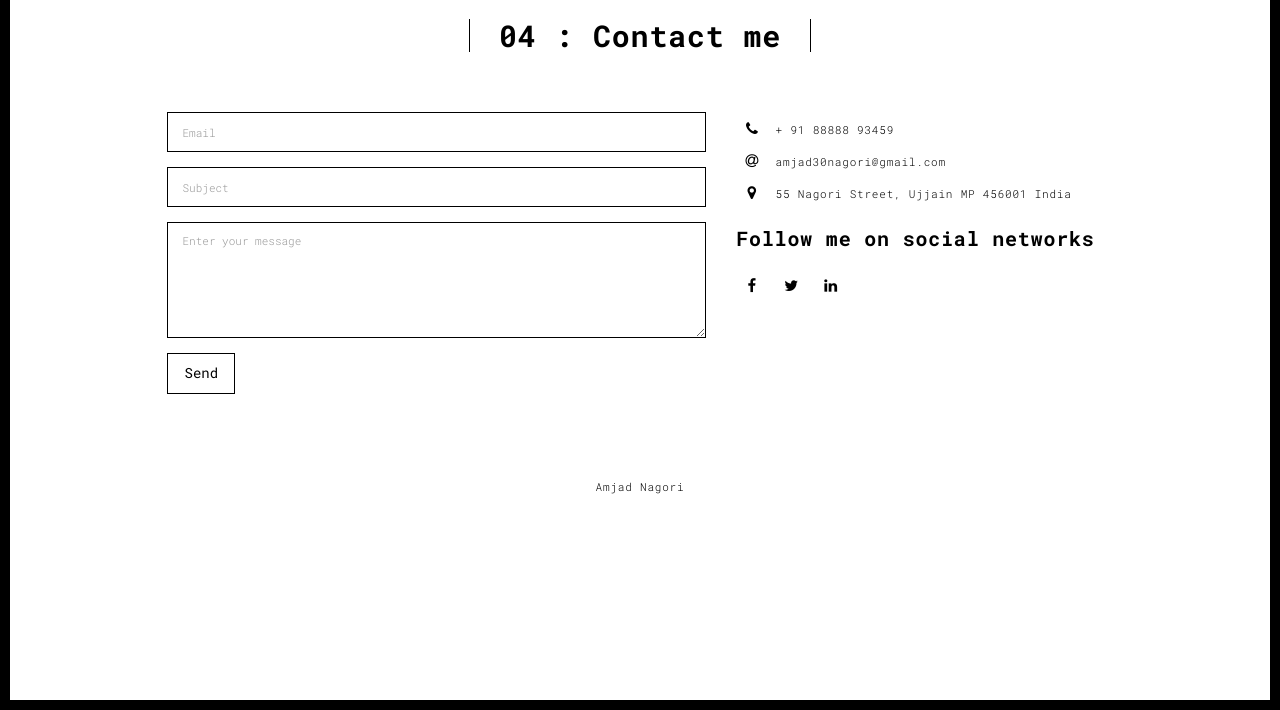
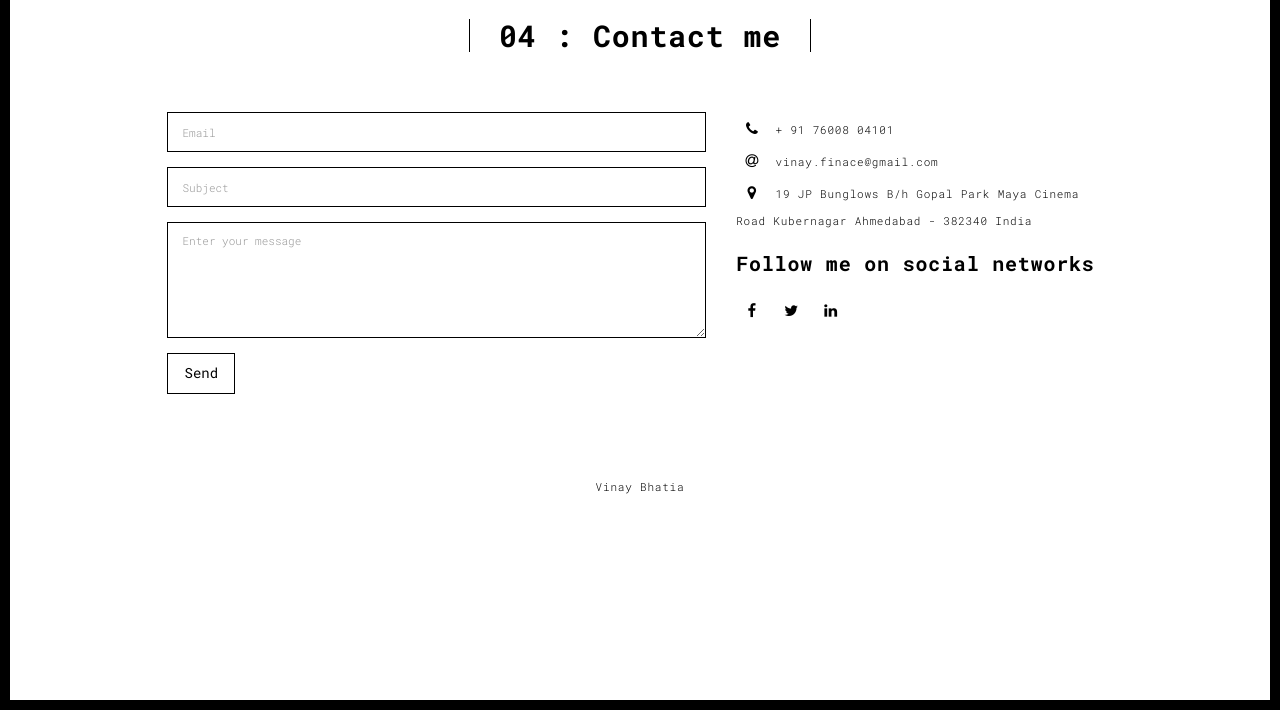
Before and after one commit to vaxs143/appservice, a Flask app: page /contact.html in a window 1280 px wide. Shown: the part 90-800 px from the top of the page. Run offline with Flask 2, Linux system fonts and the light colour scheme; some libraries are stand-ins or nearby versions.

Commit message:
Update contact.html

```diff
--- a/templates/contact.html
+++ b/templates/contact.html
@@ -15,7 +15,7 @@
   <link rel="apple-touch-icon" sizes="180x180" href="./static/assets/apple-icon-180x180.png">
   <link href="./static/assets/favicon.ico" rel="icon">
 
-  <title>Amjad Nagori - Contact</title>
+  <title>Vinay Bhatia - Contact</title>
 
 <link href="./static/main.3f6952e4.css" rel="stylesheet"></head>
 
@@ -79,19 +79,19 @@
                           <span class="fa-icon">
                             <i class="fa fa-phone" aria-hidden="true"></i>
                           </span>
-                          + 91 88888 93459
+                          + 91 76008 04101
                         </li>
                         <li>
                           <span class="fa-icon">
                             <i class="fa fa-at" aria-hidden="true"></i>
                           </span>
-                          amjad30nagori@gmail.com
+                          vinay.finace@gmail.com
                         </li>
                         <li>
                           <span class="fa-icon">
                             <i class="fa fa fa-map-marker" aria-hidden="true"></i>
                           </span>
-                          55 Nagori Street, Ujjain MP 456001 India
+                          19 JP Bunglows B/h Gopal Park Maya Cinema Road Kubernagar Ahmedabad - 382340 India
                         </li>
                       </ul>
                       <h3>Follow me on social networks</h3>
@@ -122,7 +122,7 @@
   <div class="container">
     <div class="row">
       <div class="col-xs-12">
-        <p>Amjad Nagori</p>
+        <p>Vinay Bhatia</p>
       </div>
     </div>
   </div>
```
